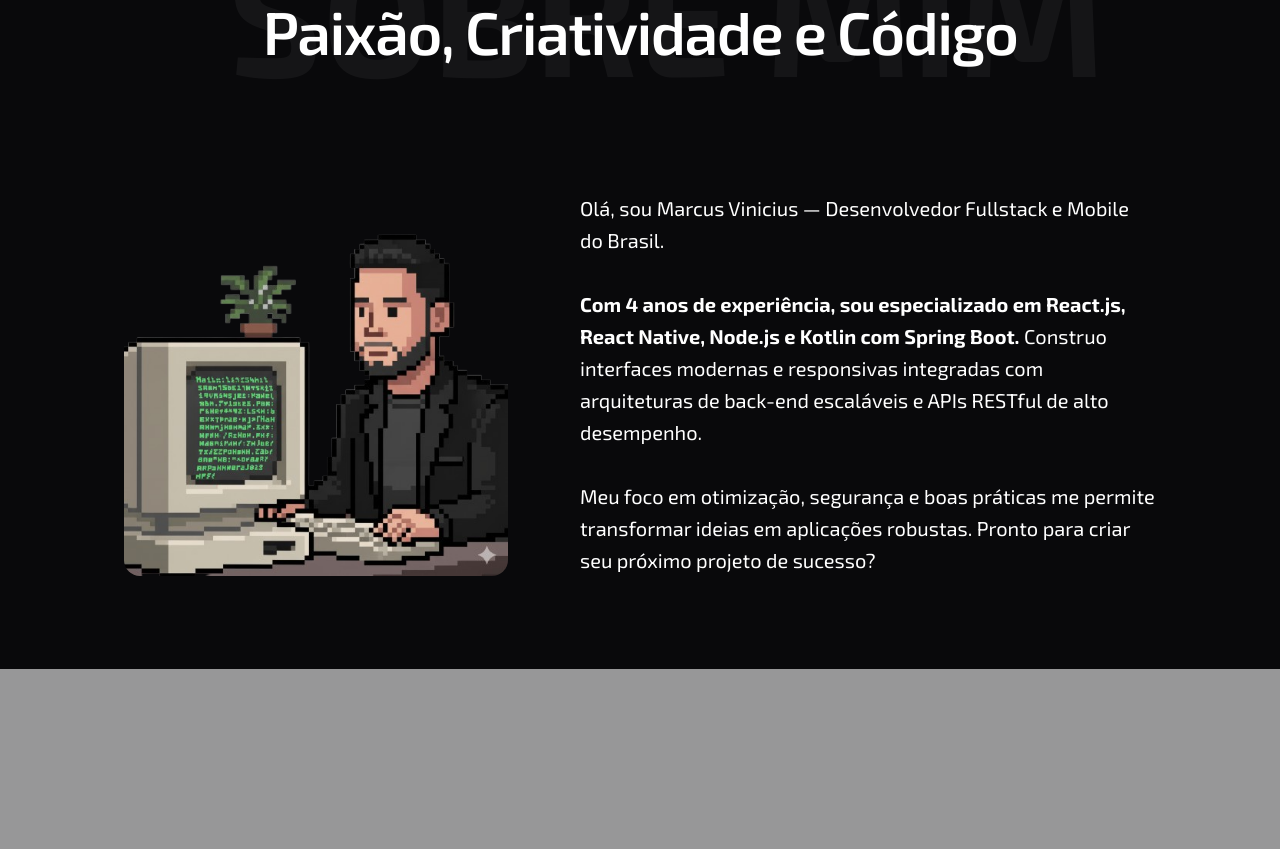
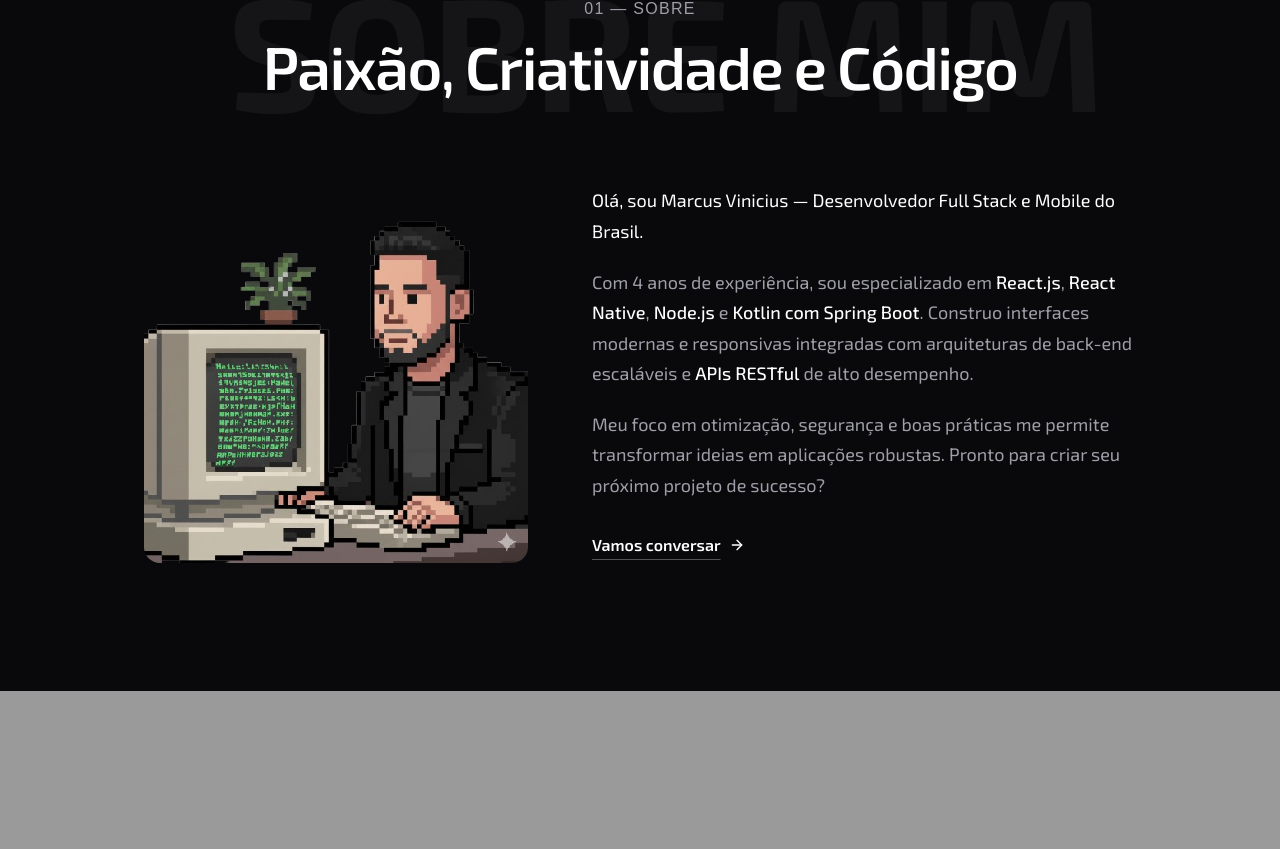
Before and after one commit to marcusnonato/portfolio, a Next.js app: page / in a window 1280 px wide. Shown: the part 931-1780 px from the top of the page. Built offline with nearby package versions, Linux system fonts and the light colour scheme; a web font is replaced by a local one.

Commit message:
feat(sobre): corpo mais legível e CTA para contato
Corpo em 18px / line-height 1.7 limitado a 65ch, tecnologias destacadas em branco e o resto em zinc-400, alt descritivo no pixel art e CTA 'Vamos conversar →'. Entradas no padrão fade + 16px.

```diff
--- a/app/_components/about/index.tsx
+++ b/app/_components/about/index.tsx
@@ -2,51 +2,76 @@
 
 import Image from "next/image";
 import { motion } from "motion/react";
+import { ArrowRight } from "lucide-react";
 import { SectionHeading } from "../ui/section-heading";
+import { revealProps } from "../ui/reveal";
 import { useLanguage } from "@/app/_i18n/LanguageProvider";
+
+/** "**React**" -> tecnologia em branco; o resto herda o zinc-400 do parágrafo. */
+function Highlighted({ text }: { text: string }) {
+  return text.split(/\*\*(.+?)\*\*/g).map((part, i) =>
+    i % 2 === 1 ? (
+      <strong key={i} className="font-medium text-white">
+        {part}
+      </strong>
+    ) : (
+      part
+    ),
+  );
+}
 
 export function About() {
   const { t } = useLanguage();
 
   return (
-    <div
+    <section
       id="about"
-      className="flex min-h-screen flex-col items-center justify-center px-4 md:px-8"
+      aria-labelledby="about-title"
+      className="flex flex-col items-center px-6 py-24 md:px-12 lg:px-36 lg:py-32"
     >
       <SectionHeading
+        id="about-title"
         align="center"
         eyebrow={t.about.eyebrow}
         ghost={t.about.watermark}
         title={t.about.heading}
       />
-      <div className="mt-12 flex flex-col items-center justify-center gap-8 md:mt-32 md:flex-row md:gap-18">
+
+      <div className="mt-14 flex flex-col items-center gap-10 md:mt-20 md:flex-row md:items-center md:gap-16">
         <motion.div
-          initial={{ transform: "scale(0)", opacity: 0 }}
-          whileInView={{ transform: "scale(1)", opacity: 1 }}
-          transition={{ duration: 0.3, delay: 0.2 }}
-          viewport={{ once: true, amount: 0.5 }}
-          className="relative h-64 w-64 overflow-hidden rounded-2xl md:h-96 md:w-96"
+          {...revealProps(0)}
+          className="relative h-64 w-64 shrink-0 overflow-hidden rounded-2xl md:h-96 md:w-96"
         >
-          <Image fill src="/me-pixel.png" alt="About Image" />
+          <Image
+            fill
+            src="/me-pixel.png"
+            alt={t.about.imageAlt}
+            sizes="(min-width: 768px) 384px, 256px"
+            className="[image-rendering:pixelated]"
+          />
         </motion.div>
-        <div className="max-w-xl text-lg leading-8 font-light text-white md:text-xl">
-          <motion.span
-            initial={{ transform: "translateY(20px)", opacity: 0 }}
-            whileInView={{ transform: "translateY(0)", opacity: 1 }}
-            transition={{ duration: 0.4, delay: 0.25 }}
-            viewport={{ once: true, amount: 0.5 }}
+
+        <div className="max-w-[65ch]">
+          {t.about.paragraphs.map((paragraph, i) => (
+            <motion.p
+              key={i}
+              {...revealProps(i + 1)}
+              className="mb-5 text-lg leading-[1.7] text-zinc-400 first:text-white"
+            >
+              <Highlighted text={paragraph} />
+            </motion.p>
+          ))}
+
+          <motion.a
+            {...revealProps(t.about.paragraphs.length + 1)}
+            href="#contact"
+            className="group mt-3 inline-flex items-center gap-2 text-base font-semibold text-white underline decoration-white/30 underline-offset-8 transition-colors hover:decoration-brand"
           >
-            {t.about.intro}
-            <br />
-            <br />
-            <span className="font-bold">{t.about.bold}</span>{" "}
-            {t.about.afterBold}
-            <br />
-            <br />
-            {t.about.outro}
-          </motion.span>
+            {t.about.cta}
+            <ArrowRight className="h-4 w-4 transition-transform duration-300 group-hover:translate-x-1" />
+          </motion.a>
         </div>
       </div>
-    </div>
+    </section>
   );
 }
--- a/app/_i18n/dictionaries.ts
+++ b/app/_i18n/dictionaries.ts
@@ -42,10 +42,10 @@ export interface Dictionary {
     eyebrow: string;
     watermark: string;
     heading: string;
-    intro: string;
-    bold: string;
-    afterBold: string;
-    outro: string;
+    /** **texto** = tecnologia destacada em branco */
+    paragraphs: string[];
+    imageAlt: string;
+    cta: string;
   };
   career: {
     eyebrow: string;
@@ -123,13 +123,13 @@ export const dictionaries: Record<Locale, Dictionary> = {
       eyebrow: "01 — Sobre",
       watermark: "SOBRE MIM",
       heading: "Paixão, Criatividade e Código",
-      intro:
-        "Olá, sou Marcus Vinicius — Desenvolvedor Fullstack e Mobile do Brasil.",
-      bold: "Com 4 anos de experiência, sou especializado em React.js, React Native, Node.js e Kotlin com Spring Boot.",
-      afterBold:
-        "Construo interfaces modernas e responsivas integradas com arquiteturas de back-end escaláveis e APIs RESTful de alto desempenho.",
-      outro:
+      paragraphs: [
+        "Olá, sou Marcus Vinicius — Desenvolvedor Full Stack e Mobile do Brasil.",
+        "Com 4 anos de experiência, sou especializado em **React.js**, **React Native**, **Node.js** e **Kotlin com Spring Boot**. Construo interfaces modernas e responsivas integradas com arquiteturas de back-end escaláveis e **APIs RESTful** de alto desempenho.",
         "Meu foco em otimização, segurança e boas práticas me permite transformar ideias em aplicações robustas. Pronto para criar seu próximo projeto de sucesso?",
+      ],
+      imageAlt: "Ilustração em pixel art do Marcus programando",
+      cta: "Vamos conversar",
     },
     career: {
       eyebrow: "03 — Carreira",
@@ -653,13 +653,13 @@ export const dictionaries: Record<Locale, Dictionary> = {
       eyebrow: "01 — About",
       watermark: "ABOUT ME",
       heading: "Passion, Creativity and Code",
-      intro:
-        "Hi, I'm Marcus Vinicius — a Fullstack and Mobile Developer from Brazil.",
-      bold: "With 4 years of experience, I specialize in React.js, React Native, Node.js and Kotlin with Spring Boot.",
-      afterBold:
-        "I build modern, responsive interfaces integrated with scalable back-end architectures and high-performance RESTful APIs.",
-      outro:
+      paragraphs: [
+        "Hi, I'm Marcus Vinicius — a Full Stack and Mobile Developer from Brazil.",
+        "With 4 years of experience, I specialize in **React.js**, **React Native**, **Node.js** and **Kotlin with Spring Boot**. I build modern, responsive interfaces integrated with scalable back-end architectures and high-performance **RESTful APIs**.",
         "My focus on optimization, security and best practices lets me turn ideas into robust applications. Ready to build your next successful project?",
+      ],
+      imageAlt: "Pixel art illustration of Marcus coding",
+      cta: "Let's talk",
     },
     career: {
       eyebrow: "03 — Career",
```
